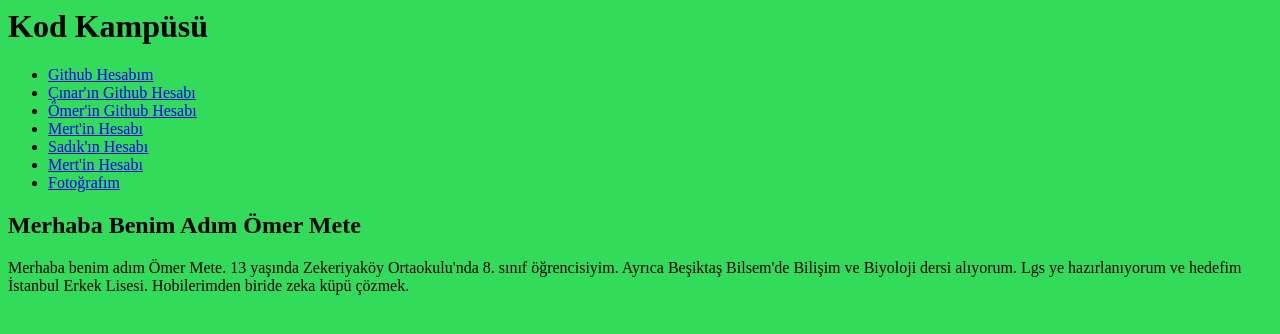
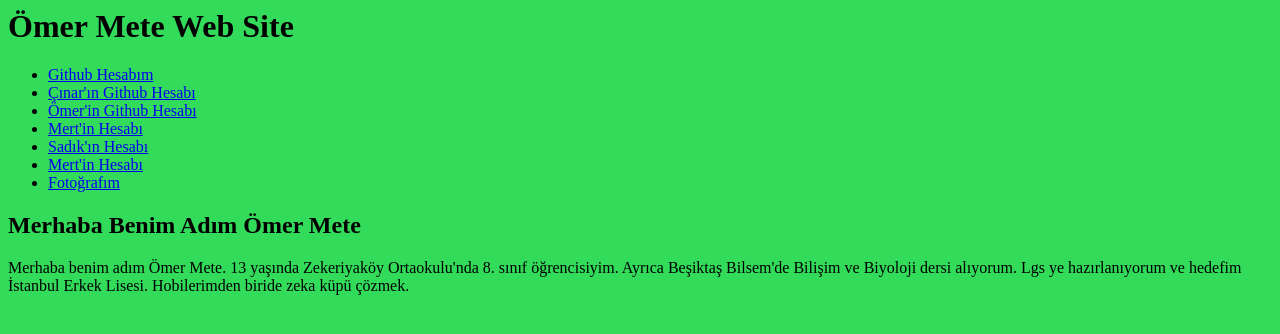
Before and after one commit to OmerMete/omer___mete.github.io, a plain HTML site: page index.html in a window 1280 px wide. Drawn offline with Linux system fonts and the light colour scheme.

Commit message:
Update index.html

```diff
--- a/index.html
+++ b/index.html
@@ -1,6 +1,6 @@
 <html>
   <head>
-<title> Kod Kampüsü | HTML Site Düzeni </title>
+<title> Ömer Mete Web Site </title>
   </head>
   <body>
 
@@ -29,7 +29,9 @@ body {
 
 
 <header>
-<h1>Kod Kampüsü</h1>
+<h1>Ömer Mete Web Site
+
+</h1>
 </header>
 
 
```
